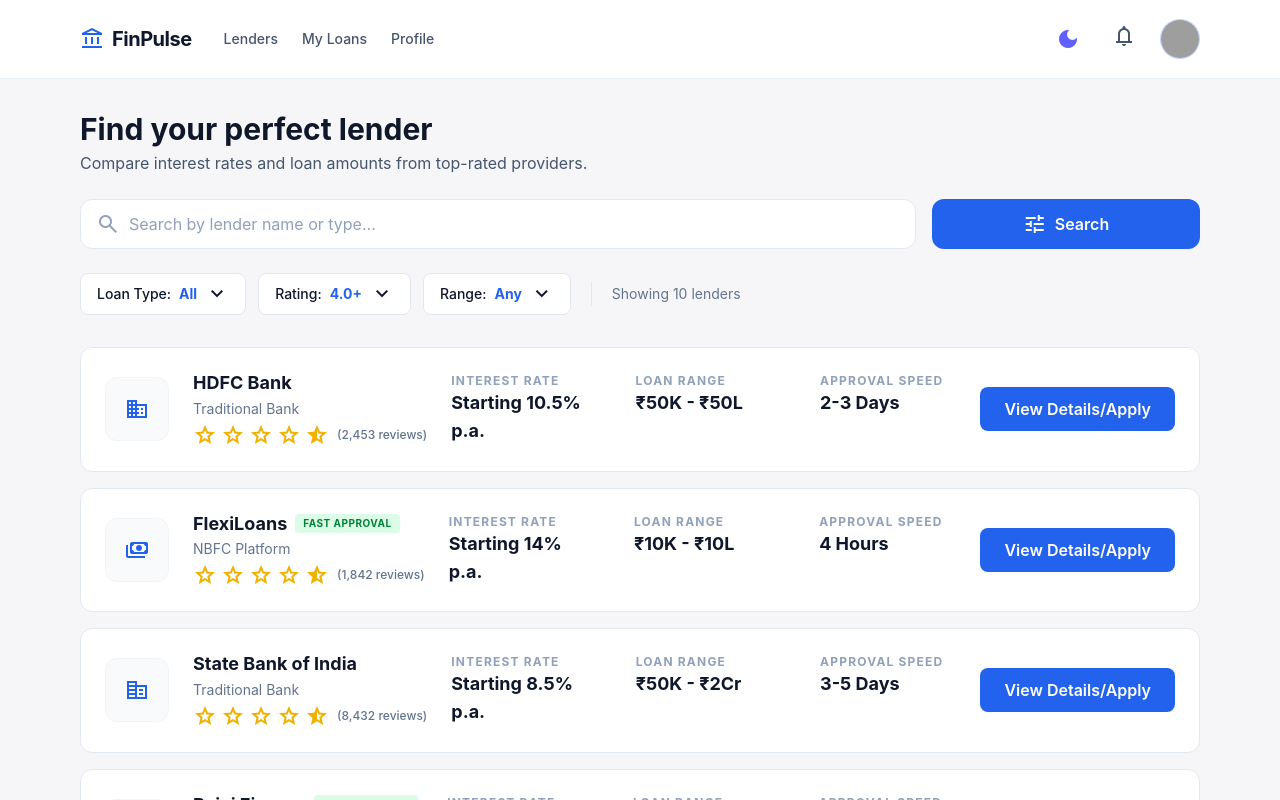
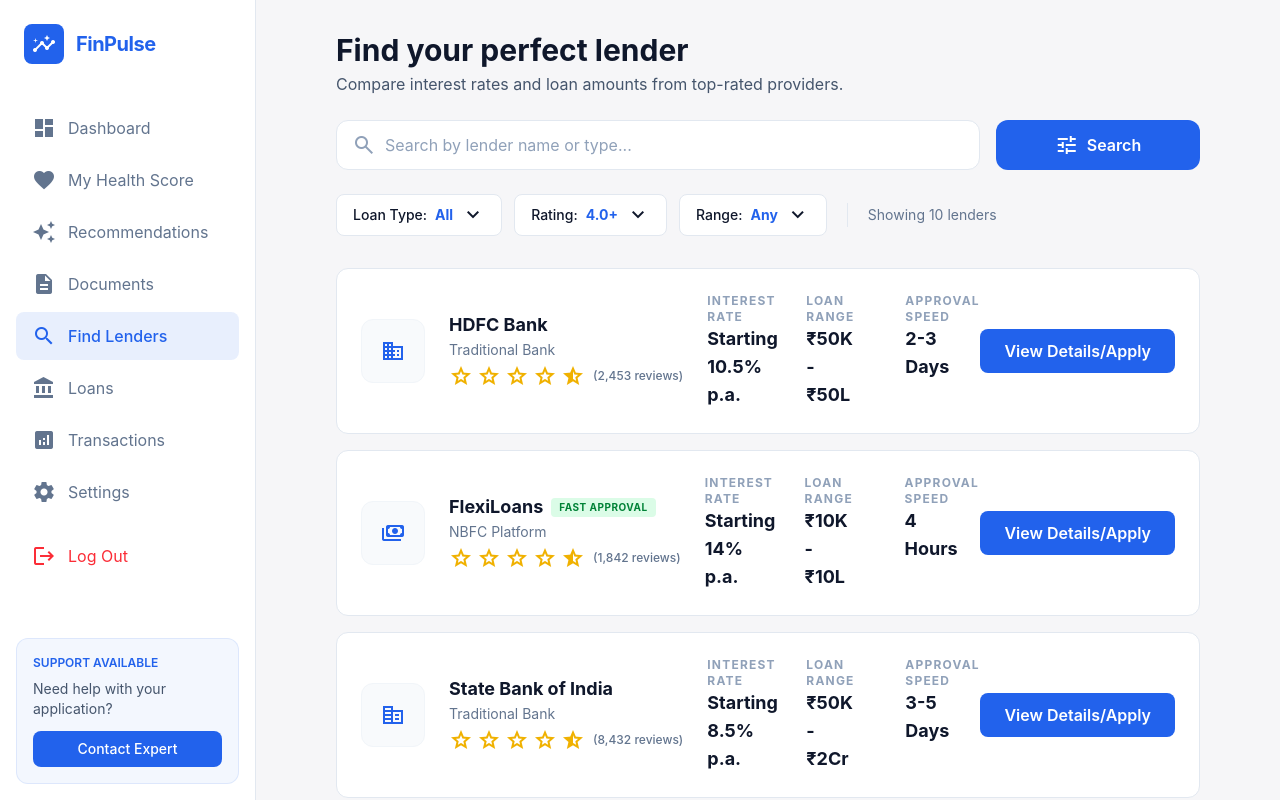
Before and after one commit to vijaypatange21/FinPulse, a React (Vite) app in the folder frontend/: page /borrower/find-lender in a window 1280 px wide. Shown: the top 800 px of the page. Built offline with nearby package versions, Linux system fonts and the light colour scheme; grey boxes are pictures that could not be loaded.

Commit message:
Modify find lender page to follow the style and pattern

```diff
--- a/frontend/src/pages/FindLender.jsx
+++ b/frontend/src/pages/FindLender.jsx
@@ -1,6 +1,5 @@
 import React, { useState } from 'react';
 import { Link } from 'react-router-dom';
-import ThemeToggle from '../components/ThemeToggle';
 import { mockLenders } from '../data/mockData';
 
 const lenderIcons = ['domain', 'payments', 'corporate_fare', 'home_work', 'savings', 'currency_exchange', 'account_balance', 'storefront', 'assured_workload', 'credit_card'];
@@ -31,33 +30,63 @@
     };
 
     return (
-        <div className="bg-[#f6f6f8] dark:bg-[#101622] font-sans text-slate-900 dark:text-slate-100">
-            <div className="relative flex min-h-screen w-full flex-col overflow-x-hidden">
-                <div className="layout-container flex h-full grow flex-col">
-                    {/* Navigation Header */}
-                    <header className="flex items-center justify-between whitespace-nowrap border-b border-solid border-[#2262ec]/10 bg-white dark:bg-slate-900 px-6 lg:px-20 py-4">
-                        <div className="flex items-center gap-8">
-                            <Link to="/borrower/dashboard" className="flex items-center gap-2 text-[#2262ec]">
-                                <span className="material-symbols-outlined text-3xl font-bold">account_balance</span>
-                                <h2 className="text-slate-900 dark:text-slate-100 text-xl font-bold leading-tight tracking-tight">FinPulse</h2>
-                            </Link>
-                            <nav className="hidden md:flex items-center gap-6">
-                                <Link className="text-slate-600 dark:text-slate-400 hover:text-[#2262ec] text-sm font-medium transition-colors" to="/borrower/find-lender">Lenders</Link>
-                                <Link className="text-slate-600 dark:text-slate-400 hover:text-[#2262ec] text-sm font-medium transition-colors" to="/borrower/dashboard">My Loans</Link>
-                                <Link className="text-slate-600 dark:text-slate-400 hover:text-[#2262ec] text-sm font-medium transition-colors" to="#">Profile</Link>
-                            </nav>
-                        </div>
-                        <div className="flex items-center gap-4">
-                            <ThemeToggle />
-                            <button className="p-2 text-slate-600 dark:text-slate-400 hover:bg-slate-100 dark:hover:bg-slate-800 rounded-full">
-                                <span className="material-symbols-outlined">notifications</span>
-                            </button>
-                            <div className="bg-[#2262ec]/10 flex items-center justify-center rounded-full w-10 h-10 border border-[#2262ec]/20 overflow-hidden">
-                                <img className="w-full h-full object-cover" alt="User profile avatar smiling" src="https://lh3.googleusercontent.com/aida-public/AB6AXuA635eK4aVXKEEaHOhVLggmT5xw4vc0Rc5a-1599MWrgdZggoFbKV9HNle3iq6-T-e0ejCYC38hDJxQ-GDut4PZo4iZtt6DFHHI2fsu6MAXsf2RFyBmQRBsLYH0Lh3exJqGE4K6qo0RLRuiV0O0g7X2BAPNILLXQCfFvuQaOdnhqrX6-7QZI5tYdi3sEN78z7KvLoNuJILXto4adAOm9LBKRLj4x0lPIHuQBZyGeqqDyW7_EW_fcshoU3vNhsqVYN2xb8fzcmB_C9g"/>
-                            </div>
-                        </div>
-                    </header>
-                    <main className="flex-1 px-6 lg:px-20 py-8 max-w-[1280px] mx-auto w-full">
+        <div className="flex min-h-screen bg-[#f6f6f8] dark:bg-[#101622] font-sans text-slate-900 dark:text-slate-100 antialiased">
+            <aside className="w-64 bg-white dark:bg-slate-900 border-r border-slate-200 dark:border-slate-800 flex flex-col fixed h-full z-20">
+                <div className="p-6 flex items-center gap-3">
+                    <div className="w-10 h-10 bg-[#2262ec] rounded-lg flex items-center justify-center">
+                        <span className="material-icons text-white">insights</span>
+                    </div>
+                    <span className="text-xl font-bold tracking-tight text-[#2262ec]">FinPulse</span>
+                </div>
+                <nav className="flex-1 px-4 mt-4 space-y-1 overflow-y-auto">
+                    <Link className="flex items-center gap-3 px-4 py-3 text-slate-500 dark:text-slate-400 hover:bg-slate-50 dark:hover:bg-slate-800 rounded-lg transition-colors" to="/borrower/dashboard">
+                        <span className="material-icons">dashboard</span>
+                        Dashboard
+                    </Link>
+                    <Link className="flex items-center gap-3 px-4 py-3 text-slate-500 dark:text-slate-400 hover:bg-slate-50 dark:hover:bg-slate-800 rounded-lg transition-colors" to="/borrower/health-score">
+                        <span className="material-icons">favorite</span>
+                        My Health Score
+                    </Link>
+                    <Link className="flex items-center gap-3 px-4 py-3 text-slate-500 dark:text-slate-400 hover:bg-slate-50 dark:hover:bg-slate-800 rounded-lg transition-colors" to="/recommendations">
+                        <span className="material-icons">auto_awesome</span>
+                        Recommendations
+                    </Link>
+                    <Link className="flex items-center gap-3 px-4 py-3 text-slate-500 dark:text-slate-400 hover:bg-slate-50 dark:hover:bg-slate-800 rounded-lg transition-colors" to="/borrower/upload">
+                        <span className="material-icons">description</span>
+                        Documents
+                    </Link>
+                    <Link className="flex items-center gap-3 px-4 py-3 bg-[#2262ec]/10 text-[#2262ec] rounded-lg font-medium" to="/borrower/find-lender">
+                        <span className="material-icons">search</span>
+                        Find Lenders
+                    </Link>
+                    <Link className="flex items-center gap-3 px-4 py-3 text-slate-500 dark:text-slate-400 hover:bg-slate-50 dark:hover:bg-slate-800 rounded-lg transition-colors" to="#">
+                        <span className="material-icons">account_balance</span>
+                        Loans
+                    </Link>
+                    <Link className="flex items-center gap-3 px-4 py-3 text-slate-500 dark:text-slate-400 hover:bg-slate-50 dark:hover:bg-slate-800 rounded-lg transition-colors" to="#">
+                        <span className="material-icons">analytics</span>
+                        Transactions
+                    </Link>
+                    <Link className="flex items-center gap-3 px-4 py-3 text-slate-500 dark:text-slate-400 hover:bg-slate-50 dark:hover:bg-slate-800 rounded-lg transition-colors" to="#">
+                        <span className="material-icons">settings</span>
+                        Settings
+                    </Link>
+                    <Link className="flex items-center gap-3 px-4 py-3 mt-4 text-red-500 hover:bg-red-50 dark:hover:bg-red-900/10 rounded-lg transition-colors" to="/login">
+                        <span className="material-icons">logout</span>
+                        Log Out
+                    </Link>
+                </nav>
+                <div className="p-4 mt-auto">
+                    <div className="bg-[#2262ec]/5 rounded-xl p-4 border border-[#2262ec]/10">
+                        <p className="text-xs font-semibold text-[#2262ec] uppercase mb-2">Support Available</p>
+                        <p className="text-sm text-slate-600 dark:text-slate-400 mb-3">Need help with your application?</p>
+                        <button className="w-full py-2 bg-[#2262ec] text-white text-sm font-medium rounded-lg hover:bg-blue-700 transition-colors">Contact Expert</button>
+                    </div>
+                </div>
+            </aside>
+
+            <main className="ml-64 flex-1 overflow-x-hidden">
+                <div className="px-6 lg:px-20 py-8 max-w-[1280px] mx-auto w-full">
                         {/* Search & Welcome Section */}
                         <div className="flex flex-col gap-6 mb-8">
                             <div className="flex flex-col gap-1">
@@ -160,24 +189,8 @@
                                 </div>
                             ))}
                         </div>
-                    </main>
-                    {/* Footer */}
-                    <footer className="border-t border-slate-200 dark:border-slate-800 bg-white dark:bg-slate-900 px-6 lg:px-20 py-8 mt-auto">
-                        <div className="max-w-[1280px] mx-auto flex flex-col md:flex-row justify-between items-center gap-6">
-                            <div className="flex items-center gap-2 text-[#2262ec] opacity-50 grayscale">
-                                <span className="material-symbols-outlined text-xl">account_balance</span>
-                                <span className="font-bold">FinPulse</span>
-                            </div>
-                            <div className="flex gap-8 text-sm text-slate-500">
-                                <span className="hover:text-[#2262ec] transition-colors cursor-pointer">Terms</span>
-                                <span className="hover:text-[#2262ec] transition-colors cursor-pointer">Privacy</span>
-                                <span className="hover:text-[#2262ec] transition-colors cursor-pointer">Support</span>
-                            </div>
-                            <p className="text-xs text-slate-400">© 2024 FinPulse Financial Technologies Inc.</p>
-                        </div>
-                    </footer>
                 </div>
-            </div>
+            </main>
         </div>
     );
 };
```
